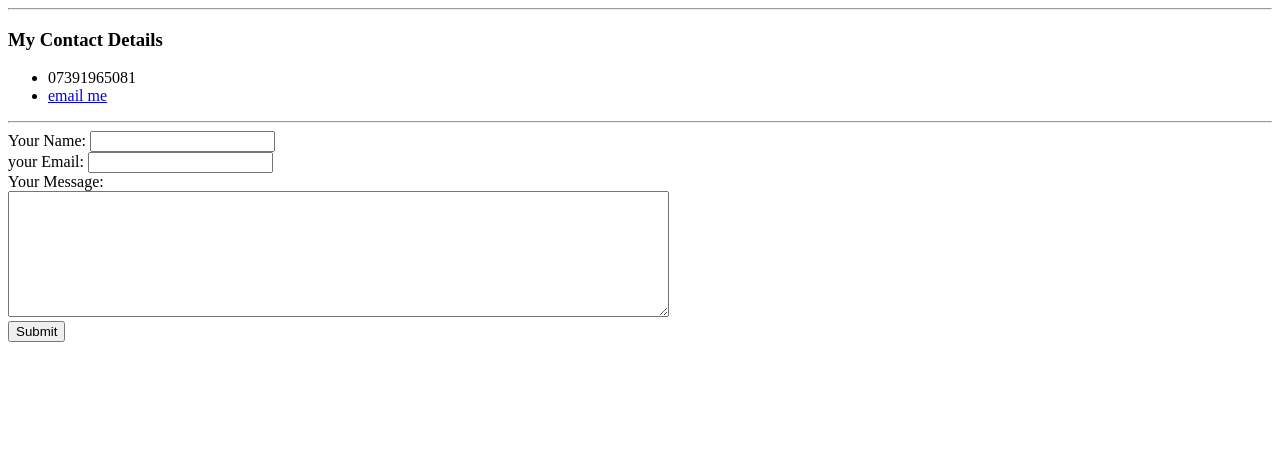
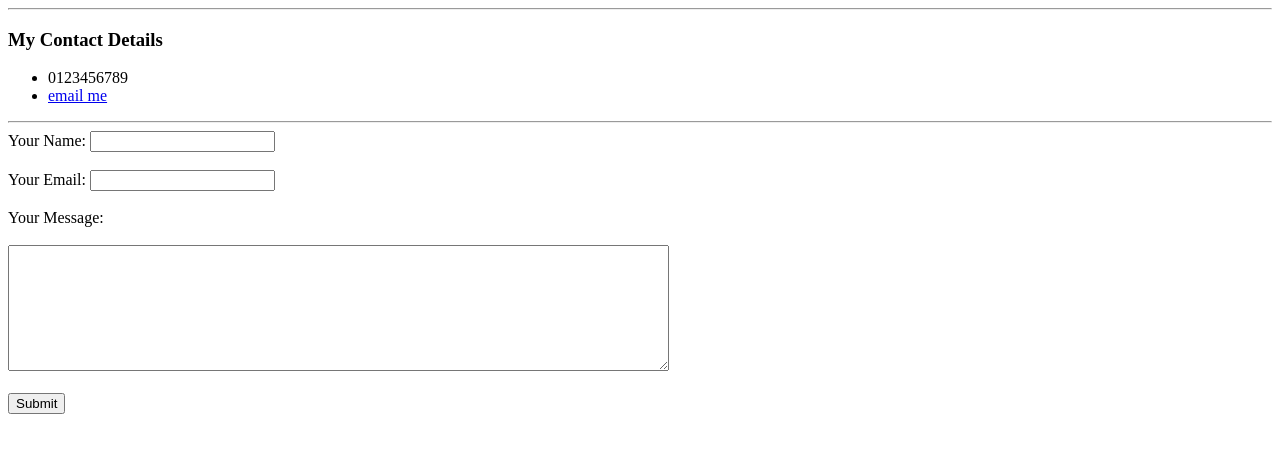
Before and after one commit to RisanNasir/CV, a plain HTML site: page contactme.html in a window 1280 px wide. Drawn offline with Linux system fonts and the light colour scheme.

Commit message:
add initial 1 cv files

```diff
--- a/contactme.html
+++ b/contactme.html
@@ -8,7 +8,7 @@
     <hr>
     <h3>My Contact Details</h3>
     <ul>
-      <li>07391965081</li>
+      <li>0123456789</li>
       <li><a href="mailto:nasir.amin.kallu@gmail.com?subject=feedback">email me</a></li>
     </ul>
 
@@ -16,11 +16,11 @@
 
     <form action="mailto:nasir.amin.kallu@gmail.com" method="post" enctype="text/plain">
       <label>Your Name: </label>
-      <input type="text" name="yourName" value=""><br>
-      <label for="">your Email: </label>
-      <input type="email" name="yourEmail" value=""><br>
-      <label>Your Message: </label><br>
-      <textarea name="yourMessage" rows="8" cols="80"></textarea><br>
+      <input type="text" name="yourName" value=""><br><br>
+      <label for="">Your Email: </label>
+      <input type="email" name="yourEmail" value=""><br><br>
+      <label>Your Message: </label><br><br>
+      <textarea name="yourMessage" rows="8" cols="80"></textarea><br><br>
       <input type="submit" name="">
     </form>
 
```
